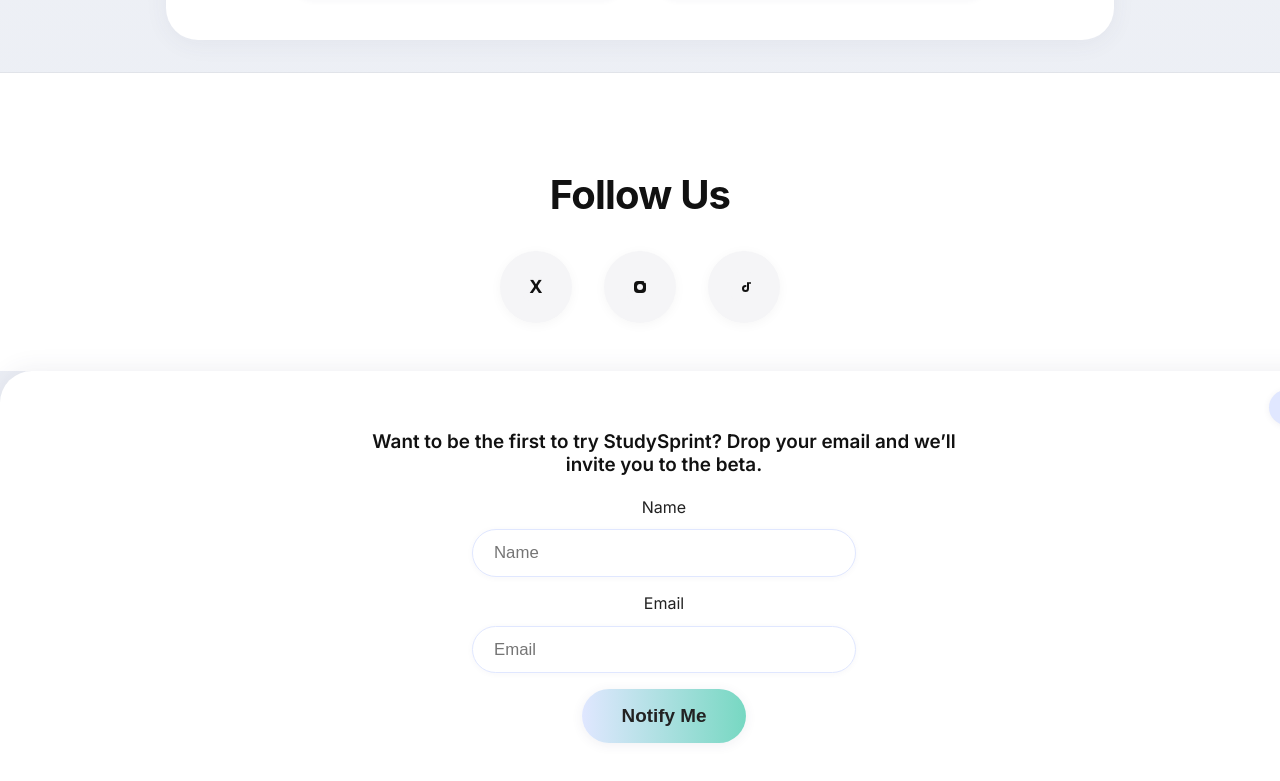
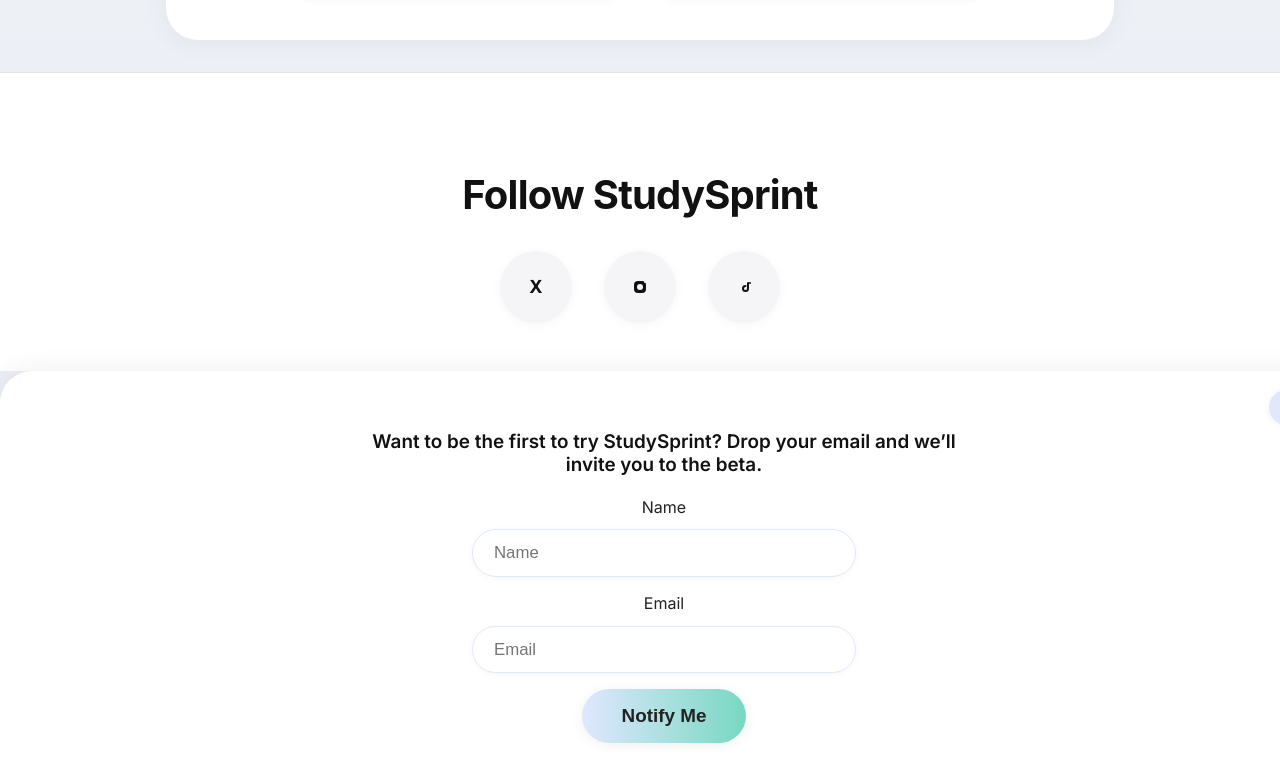
Before and after one commit to appStudySprint/StudySprint, a React (Create React App) app: page / in a window 1280 px wide. Shown: the part 2189-2970 px from the top of the page. Built offline with nearby package versions, Linux system fonts and the light colour scheme.

Commit message:
Change social section heading to 'Follow StudySprint'

```diff
--- a/src/SocialMediaSection.js
+++ b/src/SocialMediaSection.js
@@ -28,7 +28,7 @@
 function SocialMediaSection() {
   return (
     <section className="social-media-section">
-      <h2>Follow Us</h2>
+      <h2>Follow StudySprint</h2>
       <div className="social-icons">
         {socials.map((social) => (
           <a
```
